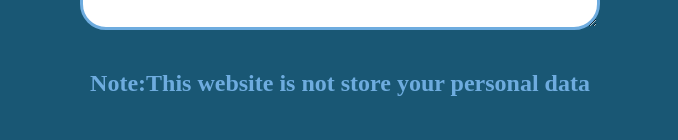
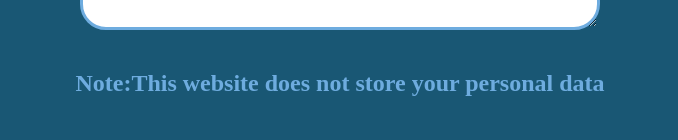
Before and after one commit to patel-ayesha/palindrome-birthday, a plain HTML site: page index.html in a window 1280 px wide. Shown: the part 400-540 px from the top of the page, without its empty margins (300-978 px from the left). Drawn offline with Linux system fonts and the light colour scheme.

Commit message:
Changes in index.html file

```diff
--- a/index.html
+++ b/index.html
@@ -16,7 +16,7 @@
         <button class="btn">Check</button>
         <textarea type="text" id="outputBox" disabled></textarea>
 
-        <h2 class="note">Note:This website is not store your personal data</h2>
+        <h2 class="note">Note:This website does not store your personal data</h2>
       </div>
       <div class="icon">
         <h2>Find me on</h2>
```
